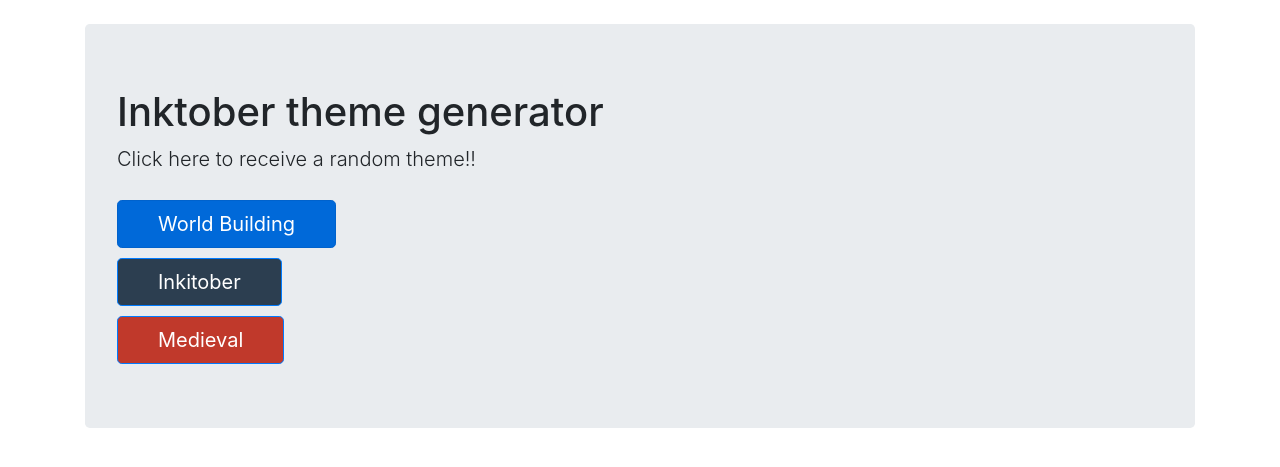
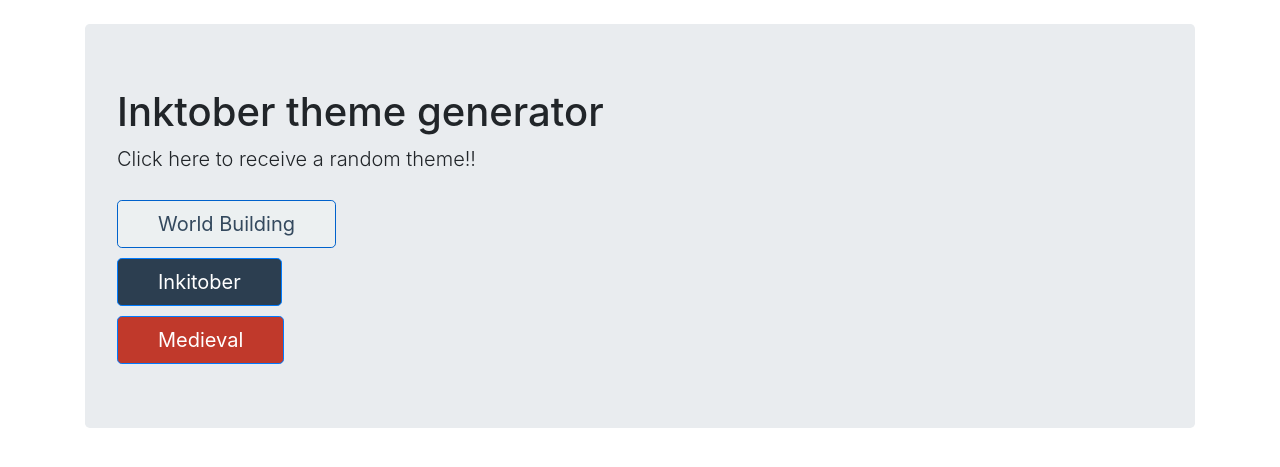
Before and after one commit to MuriloMarquesSantos/ink-prompter, a Flask app: page / in a window 1280 px wide, with the pointer over the restyled element. Shown: the part 56-523 px from the top of the page. Run offline with Flask 2, Linux system fonts and the light colour scheme; some libraries are stand-ins or nearby versions.

Commit message:
Enhancing hover effects

```diff
--- a/static/css/styles.css
+++ b/static/css/styles.css
@@ -25,3 +25,8 @@
 .med-btn {
 	background-color: #c0392b;
 }
+
+.btn:hover {
+	background-color: #ecf0f1;
+	color: #34495e;
+}
```
